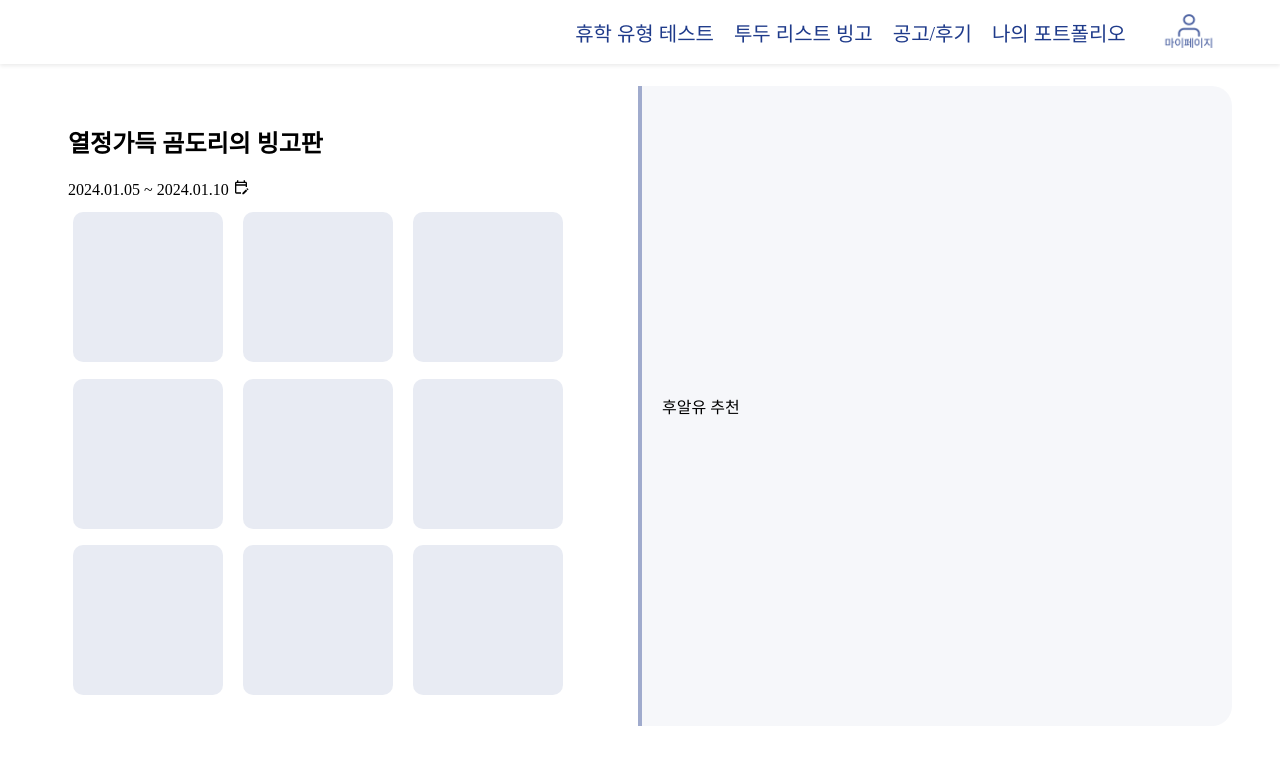
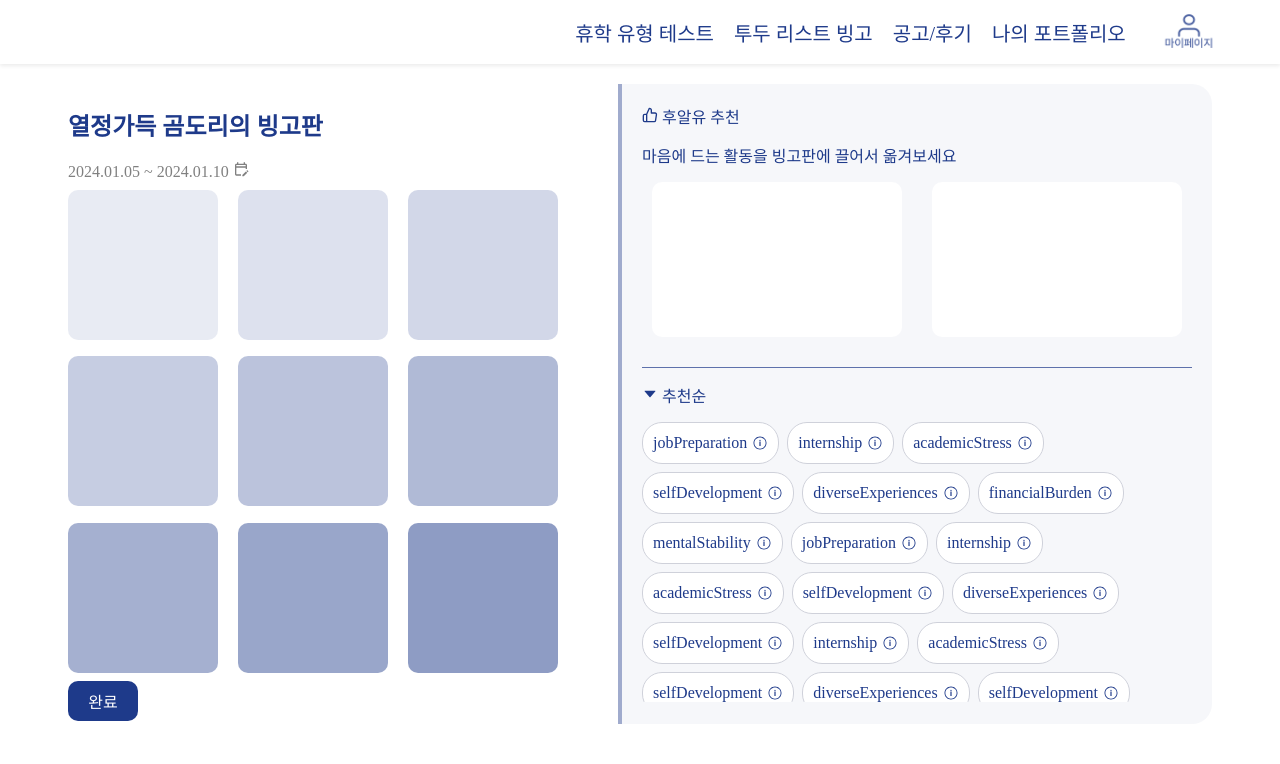
Before and after one commit to Youth-is-the-best/Youth-Client, a React (Create React App) app: page / in a window 1280 px wide. Shown: the top 764 px of the page. Built offline with nearby package versions, Linux system fonts and the light colour scheme; a web font is replaced by a local one.

Commit message:
💄 design : wireframe 3.1.1 완성

```diff
--- a/src/pages/Home.jsx
+++ b/src/pages/Home.jsx
@@ -1,11 +1,44 @@
-import React from 'react'
-import { AiOutlineUser } from 'react-icons/ai'
-import { MdOutlineEditCalendar } from 'react-icons/md'
-import { Link } from 'react-router-dom'
-import styled from 'styled-components'
-import mypage from '../images/mypage.png'
+import React, { useState } from 'react';
+import { AiFillCaretDown, AiOutlineUser } from 'react-icons/ai';
+import { MdOutlineEditCalendar } from 'react-icons/md';
+import { Link } from 'react-router-dom';
+import styled from 'styled-components';
+import mypage from '../images/mypage.png';
+import { FiThumbsUp } from 'react-icons/fi';
+import { IoIosInformationCircleOutline } from 'react-icons/io';
 
 const Home = () => {
+  const [selectedInfo, setSelectedInfo] = useState();
+
+  const handleInfoClick = (index) => {
+    setSelectedInfo(index);
+  };
+
+  const info = [
+    "jobPreparation",
+    "internship",
+    "academicStress",
+    "selfDevelopment",
+    "diverseExperiences",
+    "financialBurden",
+    "mentalStability",
+    "jobPreparation",
+    "internship",
+    "academicStress",
+    "selfDevelopment",
+    "diverseExperiences",
+    "selfDevelopment",
+    "internship",
+    "academicStress",
+    "selfDevelopment",
+    "diverseExperiences",
+    "selfDevelopment",
+    "diverseExperiences",
+    "financialBurden",
+    "mentalStability",
+    "newCareerExploration"
+  ]
+
   return (
     <>
       <Headers>
@@ -13,33 +46,51 @@ const Home = () => {
         <Header to="/test/0">투두 리스트 빙고</Header>
         <Header to="/test/0">공고/후기</Header>
         <Header to="/test/0">나의 포트폴리오</Header>
-      <img src={mypage} style={{height : '60px'}}></img>
+        <img src={mypage} style={{ height: '60px' }}></img>
       </Headers>
       <Body>
         <LeftDom>
           <h2>열정가득 곰도리의 빙고판</h2>
-        <div>2024.01.05 ~ 2024.01.10 <MdOutlineEditCalendar /></div>
+          <div style={{ color: 'grey' }}>2024.01.05 ~ 2024.01.10 <MdOutlineEditCalendar /></div>
           <BingoDom>
             <Bingo></Bingo>
-          <Bingo></Bingo>
-          <Bingo></Bingo>
-          <Bingo></Bingo>
-          <Bingo></Bingo>
-          <Bingo></Bingo>
-          <Bingo></Bingo>
-          <Bingo></Bingo>
-          <Bingo></Bingo>
+            <Bingo style={{ background: 'rgba(30, 58, 138, 0.15)' }}></Bingo>
+            <Bingo style={{ background: 'rgba(30, 58, 138, 0.2)' }}></Bingo>
+            <Bingo style={{ background: 'rgba(30, 58, 138, 0.25)' }}></Bingo>
+            <Bingo style={{ background: 'rgba(30, 58, 138, 0.3)' }}></Bingo>
+            <Bingo style={{ background: 'rgba(30, 58, 138, 0.35)' }}></Bingo>
+            <Bingo style={{ background: 'rgba(30, 58, 138, 0.4)' }}></Bingo>
+            <Bingo style={{ background: 'rgba(30, 58, 138, 0.45)' }}></Bingo>
+            <Bingo style={{ background: 'rgba(30, 58, 138, 0.5)' }}></Bingo>
           </BingoDom>
+          <Button>완료</Button>
         </LeftDom>
         <RightDom>
-        <div>후알유 추천</div>
+          <div><FiThumbsUp /> 후알유 추천</div>
+          <div>마음에 드는 활동을 빙고판에 끌어서 옮겨보세요 </div>
+          <RecommendDom>
+            <RecommendCom></RecommendCom>
+            <RecommendCom></RecommendCom>
+          </RecommendDom>
+          <div><AiFillCaretDown /> 추천순</div>
+          <InfoDom>
+            {info.map((info, index) => (
+              <Info
+                key={index}
+                selected={selectedInfo === index}
+                onClick={() => handleInfoClick(index)}
+              >
+                {info}<IoIosInformationCircleOutline />
+              </Info>
+            ))}
+          </InfoDom>
         </RightDom>
       </Body>
     </>
-  )
-}
+  );
+};
 
-export default Home
+export default Home;
 
 const Headers = styled.div`
   display: flex;
@@ -51,32 +102,30 @@ const Headers = styled.div`
   height : 64px;
   box-shadow: 0px 2px 4px 0px rgba(0, 0, 0, 0.08);
   font-size : 20px;
-`
+`;
 const Header = styled(Link)`
   color : rgba(30, 58, 138, 1);
   text-decoration : none;
-`
+`;
 const Body = styled.div`
   display: flex;
   flex-direction: row;
   justify-content: center;
   align-items: center;
   margin-top : 20px;
-`
+  color : #1E3A8A;
+`;
 const LeftDom = styled.div`
   display: flex;
   flex-direction: column;
   justify-content: center;
-  // align-items: center;
   width : 550px;
-  padding : 20px;
-`
+`;
 
 const RightDom = styled.div`
   display: flex;
   flex-direction: column;
-  justify-content: center;
-  // align-items: center;
+  // justify-content: center;
   width : 550px;
   height : 600px;
   background: rgba(30, 58, 138, 0.04);
@@ -84,24 +133,87 @@ const RightDom = styled.div`
   border-left : 4px solid rgba(30, 58, 138, 0.4);
   gap : 15px;
   padding : 20px;
-`
+`;
 
 const BingoDom = styled.div`
   display: grid;
   grid-template-columns: repeat(3, 1fr);
   grid-template-rows: repeat(3, 1fr);
-  // gap: 0.5px;
   flex-direction: column;
   justify-content: center;
   align-items: center;
   width : 510px;
   height : 500px;
-  padding : 5px;
-`
+  // padding : 5px;
+`;
 
 const Bingo = styled.div`
   width : 150px;
   height : 150px;
   background: rgba(30, 58, 138, 0.1);
   border-radius : 10px;
-`
+`;
+
+const Button = styled.div`
+  display: flex;
+  // flex-direction: column;
+  justify-content: center;
+  align-items: center;
+  width: 50px;
+  height: 20px;
+  padding: 10px;
+  gap: 10px;
+  border-radius: 10px;
+  background: rgba(30, 58, 138, 1);
+  color : white;
+`;
+
+const RecommendDom = styled.div`
+  display: flex;
+  flex-direction: row;
+  justify-content: center;
+  align-items: center;
+  gap : 30px;
+  border-bottom : 0.4px solid rgba(30, 58, 138, 0.7);
+  padding-bottom : 30px;
+`;
+
+const RecommendCom = styled.div`
+  width: 250px;
+  height: 155px;
+  gap: 0px;
+  border-radius: 10px;
+  background : #FFFFFF;
+`;
+
+const InfoDom = styled.div`
+  height : 280px;
+  display: flex;
+  flex-wrap: wrap;
+  gap: 0.5rem;
+  // align-content: center;
+  overflow-y: auto;
+`;
+
+const Info = styled.div`
+  height: 40px;
+  border-radius: 20px;
+  background-color:white;
+  border: 1px solid rgb(207, 209, 218);
+  cursor: pointer;
+  display: flex;
+  align-items: center;
+  justify-content: center;
+  min-width: 60px;
+  padding: 0 10px;
+  gap : 5px;
+  scroll-snap-align: start;
+  position: relative;
+  &:hover {
+    background-color: rgba(30, 58, 138, 0.2);
+    color: #1E3A8A;
+  }
+  span {
+    margin-left: 5px;
+  }
+`;
--- a/src/pages/Test2.jsx
+++ b/src/pages/Test2.jsx
@@ -132,7 +132,6 @@ const Answer = styled.div`
     padding: 0 10px;
     position: relative;
     &:hover {
-
         background-color: ${props => props.selected ? '' : 'rgba(30, 58, 138, 0.2)'};
         color:  ${props => props.selected ? '' : ' #1E3A8A'};
     }
```
Lines whose indentation alone changed are shown as unchanged.
